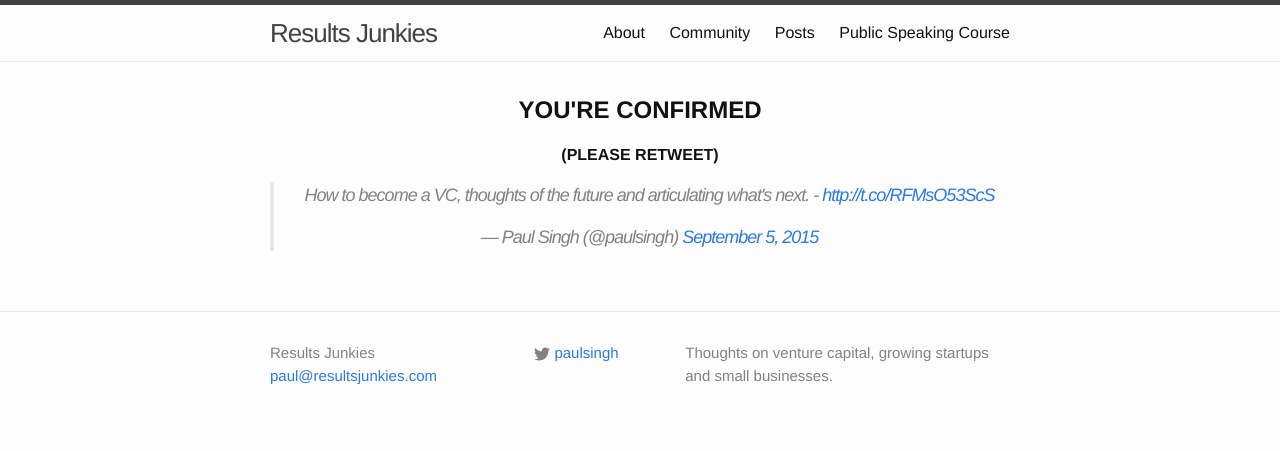
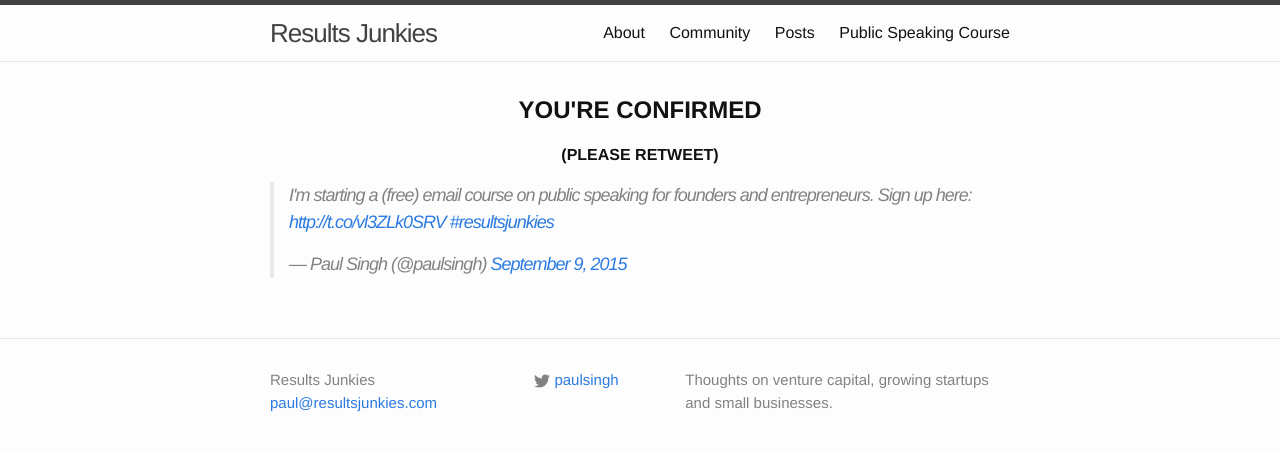
Before and after one commit to paulsingh/paulsingh.github.io, a Jekyll site: the page built from public-speaking-course-welcome.md, in a window 1280 px wide. Shown: the top 451 px of the page. Built offline with Jekyll 4.4.1, drawn with Linux system fonts in a browser that asks for light colours; comment, search, counter and statistics services are not loaded.

Commit message:
Updating the embedded tweets.

```diff
--- a/public-speaking-course-welcome.md
+++ b/public-speaking-course-welcome.md
@@ -7,4 +7,4 @@
 
 <p align="center"><strong>(PLEASE RETWEET)</strong></p>
 
-<blockquote align="center" class="twitter-tweet" lang="en"><p lang="en" dir="ltr">How to become a VC, thoughts of the future and articulating what&#39;s next. - <a href="http://t.co/RFMsO53ScS">http://t.co/RFMsO53ScS</a></p>&mdash; Paul Singh (@paulsingh) <a href="https://twitter.com/paulsingh/status/641636215238848512">September 5, 2015</a></blockquote> <script async src="//platform.twitter.com/widgets.js" charset="utf-8"></script>
+<blockquote class="twitter-tweet" lang="en"><p lang="en" dir="ltr">I&#39;m starting a (free) email course on public speaking for founders and entrepreneurs. Sign up here: <a href="http://t.co/vl3ZLk0SRV">http://t.co/vl3ZLk0SRV</a> <a href="https://twitter.com/hashtag/resultsjunkies?src=hash">#resultsjunkies</a></p>&mdash; Paul Singh (@paulsingh) <a href="https://twitter.com/paulsingh/status/641636215238848512">September 9, 2015</a></blockquote>
```
Also changed, not shown: newsletter-welcome.md (+1 -1 lines).
